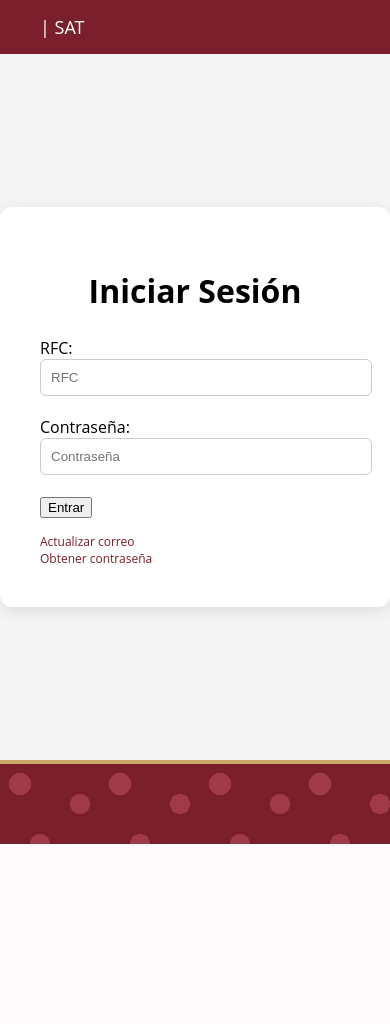
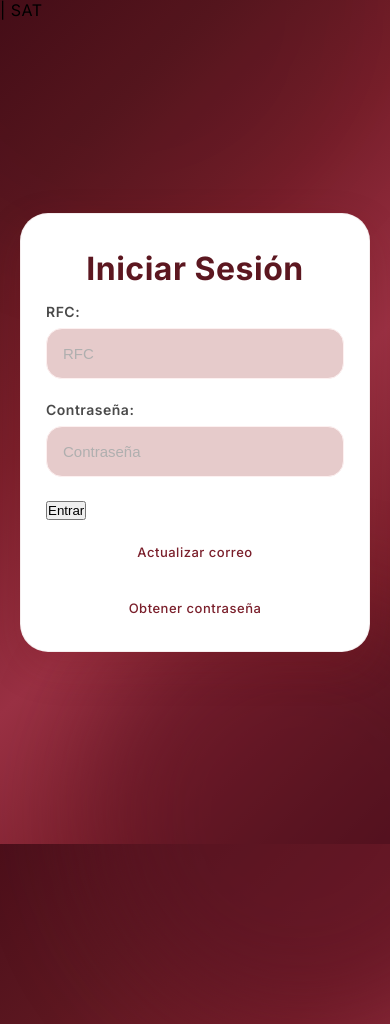
Before and after one commit to Fernanglel/SATS, a Django app: page / in a window 390 px wide; the page is wider, and only the part inside the window is pictured. Before the commit the page ends 844 px from the top of that part, so only its background shows below. Run offline with Django 5.2, Linux system fonts and the light colour scheme.

Commit message:
Nuevo diseño del login

```diff
--- a/static/styles/styles.css
+++ b/static/styles/styles.css
@@ -1,115 +1,436 @@
-body {
-    margin: 0;
-    font-family: 'Open Sans', Arial;
-    background-color: #f5f5f5;
+@import url('https://fonts.googleapis.com/css2?family=Inter:wght@400;500;600;700&display=swap');
 
-    display: flex;
-    flex-direction: column;
-    min-height: 100vh;
+*{
+    margin:0;
+    padding:0;
+    box-sizing:border-box;
 }
 
-header {
-    background-color: #7a1f2b;
-    color: white;
-    padding: 15px 40px;
-    font-size: 18px;
+body{
+    font-family:'Inter',sans-serif;
+    min-height:100vh;
+
+    display:flex;
+    flex-direction:column;
+
+    background:
+        linear-gradient(
+            135deg,
+            #4b0f1a 0%,
+            #5c1720 18%,
+            #7a1f2b 38%,
+            #9a3144 58%,
+            #7a1f2b 78%,
+            #5c1720 90%,
+            #4b0f1a 100%
+        );
+
+    letter-spacing:.5px;
+
+    transition:.3s ease;
+
+    overflow:hidden;
+    position:relative;
 }
 
-.sat-wrapper {
-    flex: 1;
-    display: flex;
-    justify-content: center;
-    align-items: center;
+/* =========================
+   DETALLES DE FONDO
+========================= */
+
+body::before{
+    content:"";
+
+    position:absolute;
+
+    width:500px;
+    height:500px;
+
+    background:rgba(0, 0, 0, 0.08);
+
+    border-radius:50%;
+
+    top:-250px;
+    left:-120px;
+
+    filter:blur(50px);
 }
 
-.sat-container {
-    background: white;
-    padding: 40px;
-    border-radius: 12px;
-    width: 350px;
-    box-shadow: 0 4px 15px rgba(0,0,0,0.1);
+body::after{
+    content:"";
+
+    position:absolute;
+
+    width:420px;
+    height:420px;
+
+    background:rgba(90, 20, 35, 0.575);
+
+    border-radius:50%;
+
+    bottom:-180px;
+    right:-120px;
+
+    filter:blur(50px);
 }
 
-.sat-container h1 {
-    text-align: center;
-    margin-bottom: 25px;
+/* =========================
+   HEADER
+========================= */
+.sat-header{
+    margin-top: 15px;
+    padding:20px 50px;
+    font-size: 35px;
+    color:white;
+    font-weight: 700;
 }
 
-.form-group {
-    margin-bottom: 20px;
+.logo-header{
+    display:flex;
+    align-items:center;
+    gap:14px;
 }
 
-.input {
-    width: 100%;
-    padding: 10px;
-    border: 1px solid #ccc;
-    border-radius: 6px;
+.logo-mini{
+    width:45px;
+    height:45px;
+
+    border-radius:14px;
+
+    background:rgba(255,255,255,.12);
+
+    display:flex;
+    align-items:center;
+    justify-content:center;
+
+    color:white;
+
+    font-size:18px;
+    font-weight:700;
 }
 
-.btn-principal {
-    width: 100%;
-    padding: 12px;
-    background-color: #7a1f2b;
-    color: white;
-    border: none;
-    border-radius: 6px;
-    font-weight: bold;
-    cursor: pointer;
+.logo-header h2{
+    color:white;
+    font-size:18px;
+    font-weight:600;
 }
 
-.btn-principal:hover {
-    background-color: #5c1720;
+.logo-header span{
+    color:rgba(129, 85, 85, 0.75);
+    font-size:13px;
 }
 
-.links {
-    margin-top: 15px;
-    font-size: 12px;
-}
+/* =========================
+   CONTENEDOR
+========================= */
 
-.links a {
-    color: #7a1f2b;
-    text-decoration: none;
-}
+.sat-wrapper{
+    flex:1;
 
-.linea {
-    width: 100%;
-    height: 4px;
-    background-color: #c9a96a;
-}
+    display:flex;
+    justify-content:center;
+    align-items:center;
 
-.footer-decor {
-    width: 100%;
-    height: 80px;
-    background-color: #7a1f2b;
-
-    background-image: radial-gradient(circle at 20% 20%, #a03a4a 10%, transparent 10%),
-                      radial-gradient(circle at 80% 40%, #a03a4a 10%, transparent 10%),
-                      radial-gradient(circle at 40% 80%, #a03a4a 10%, transparent 10%);
-    background-size: 100px 100px;
-}
-
-.timbrado-box{
-
-    background:#f5f5f5;
+    width:100%;
+    min-height:calc(100vh - 90px);
 
     padding:20px;
 
-    border-radius:15px;
-
-    margin-top:20px;
-
-    border:2px dashed #0a58ca;
+    position:relative;
+    z-index:2;
 }
 
-.timbrado-box textarea{
+/* =========================
+   LOGIN CARD
+========================= */
+
+.sat-container{
+    width:100%;
+    max-width:430px;
+
+    padding:35px;
+
+    border-radius:28px;
+
+    background:white;
+
+    border:1px solid rgba(122,31,43,.08);
+
+    box-shadow:
+        0 15px 40px rgba(119, 23, 23, 0.195);
+
+    animation:fadeUp .5s ease;
+}
+
+@keyframes fadeUp{
+    from{
+        opacity:0;
+        transform:translateY(20px);
+    }
+
+    to{
+        opacity:1;
+        transform:translateY(0);
+    }
+}
+
+/* =========================
+   LOGO
+========================= */
+
+.logo-circle{
+    width:95px;
+    height:95px;
+
+    margin:0 auto 25px auto;
+
+    border-radius:24px;
+
+    background:
+        linear-gradient(
+            135deg,
+            #6e1724,
+            #8c2434
+        );
+
+    display:flex;
+    justify-content:center;
+    align-items:center;
+
+    color:white;
+
+    font-size:26px;
+    font-weight:700;
+
+    letter-spacing:1px;
+
+    box-shadow:
+        0 10px 30px rgba(122,31,43,.22);
+}
+
+/* =========================
+   TITULOS
+========================= */
+
+.sat-container h1{
+    color:#5c1720;
+
+    font-size:32px;
+    font-weight:700;
+
+    text-align:center;
+
+    margin-bottom:15px;
+}
+
+.subtitulo{
+    color:#777;
+
+    text-align:center;
+
+    font-size:14px;
+
+    margin-bottom:35px;
+}
+
+/* =========================
+   FORMULARIO
+========================= */
+
+.form-group{
+    margin-bottom:22px;
+    color:#8c0e0e37;
+}
+
+.form-group label{
+    display:block;
+
+    margin-bottom:8px;
+
+    color:#4a4a4a;
+
+    font-size:14px;
+    font-weight:600;
+}
+
+input:-webkit-autofill,
+input:-webkit-autofill:hover,
+input:-webkit-autofill:focus,
+input:-webkit-autofill:active{
+
+    -webkit-box-shadow:
+        0 0 0 1000px #fdf6f7 inset !important;
+
+    -webkit-text-fill-color:#333 !important;
+
+    border-radius:16px;
+}
+
+.input{
+    width:100%;
+
+    padding:16px;
+
+    border-radius:16px;
+
+    border:1px solid #fdf0f0;
+
+    background:#8c0e0e37;
+
+    color:#333;
+
+    font-size:15px;
+
+    transition:.25s ease;
+}
+
+.input::placeholder{
+    color:#afafaf;
+}
+
+.input:focus{
+    outline:none;
+
+    border-color:#7a1f2b;
+
+    background:white;
+
+    box-shadow:
+        0 0 0 4px rgba(122,31,43,.10);
+}
+
+/* =========================
+   BOTON
+========================= */
+.btn-login{
+    width:100%;
+
+    padding:16px;
+
+    border:none;
+    border-radius:18px;
+
+    background:
+        linear-gradient(
+            135deg,
+            #6e1724,
+            #8f2334
+        );
+
+    color:white;
+
+    font-size:15px;
+    font-weight:600;
+
+    letter-spacing:.5px;
+
+    cursor:pointer;
+
+    transition:.3s ease;
+
+    position:relative;
+    overflow:hidden;
+
+    box-shadow:
+        0 10px 25px rgba(122,31,43,.20);
+}
+
+/* EFECTO HOVER */
+
+.btn-login:hover{
+
+    transform:
+        translateY(-3px);
+
+    background:
+        linear-gradient(
+            135deg,
+            #5a121d,
+            #7a1f2b
+        );
+
+    box-shadow:
+        0 16px 35px rgba(122,31,43,.28);
+}
+
+/* EFECTO CLICK */
+
+.btn-login:active{
+    transform:scale(.98);
+}
+
+/* EFECTO BRILLO */
+
+.btn-login::before{
+
+    content:"";
+
+    position:absolute;
+
+    top:0;
+    left:-120%;
 
     width:100%;
+    height:100%;
 
-    resize:none;
+    background:
+        linear-gradient(
+            120deg,
+            transparent,
+            rgba(255,255,255,.25),
+            transparent
+        );
 
-    padding:10px;
+    transition:.7s;
+}
 
-    border-radius:10px;
+.btn-login:hover::before{
+    left:120%;
+}
 
-    margin-top:5px;
+/* =========================
+   LINKS
+========================= */
+
+.links{
+    margin-top:24px;
+
+    display:flex;
+    justify-content:space-between;
+
+    font-size:13px;
 }
+
+.links a{
+    color:#7a1f2b;
+
+    text-decoration:none;
+
+    font-weight:500;
+
+    transition:.2s ease;
+}
+
+.links a:hover{
+    color:#a52c3f;
+}
+
+/* =========================
+   RESPONSIVE
+========================= */
+
+@media(max-width:500px){
+
+    .topbar{
+        padding:18px 20px;
+    }
+
+    .sat-container{
+        padding:35px 25px;
+    }
+
+    .links{
+        flex-direction:column;
+        gap:12px;
+        text-align:center;
+    }
+}
```
